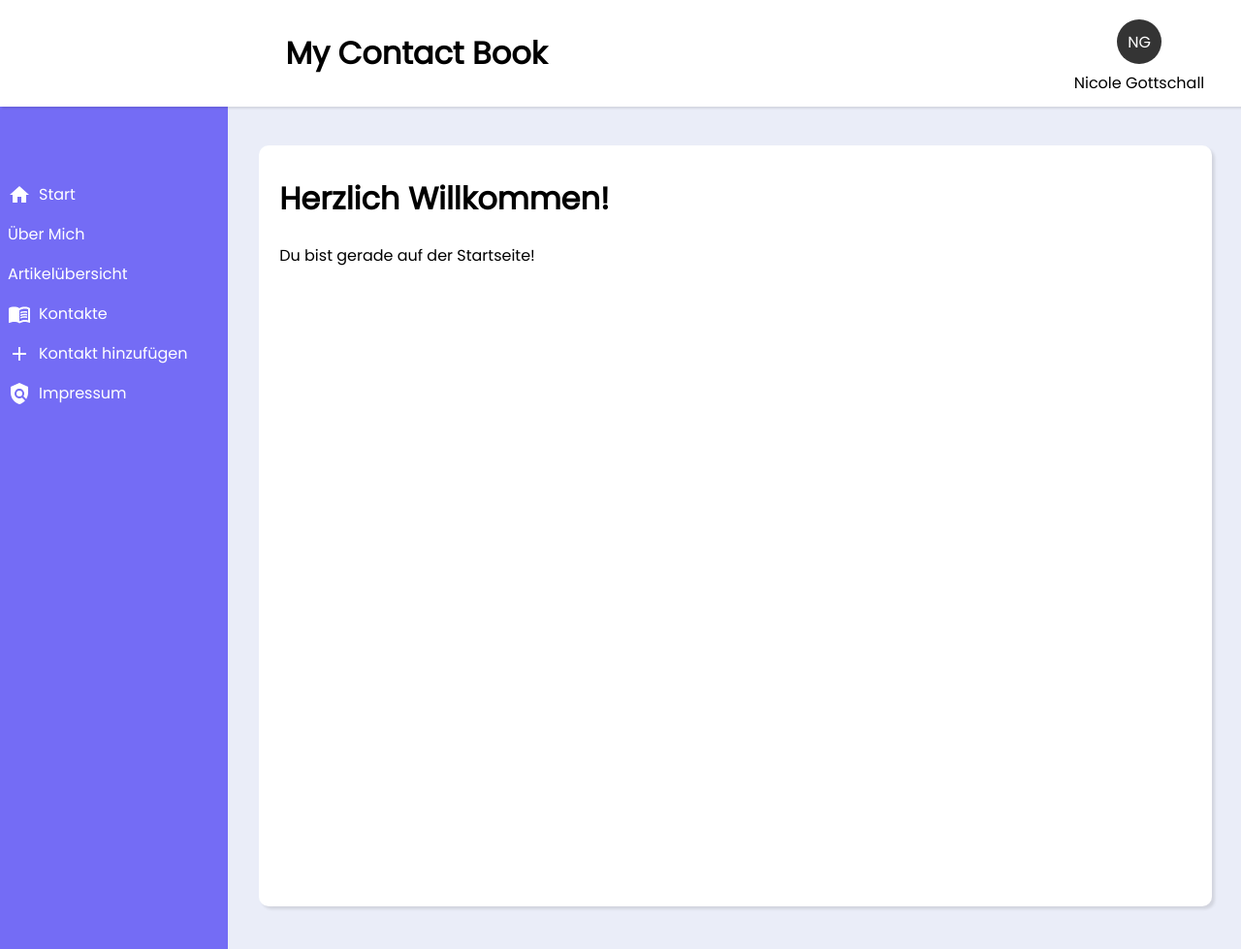
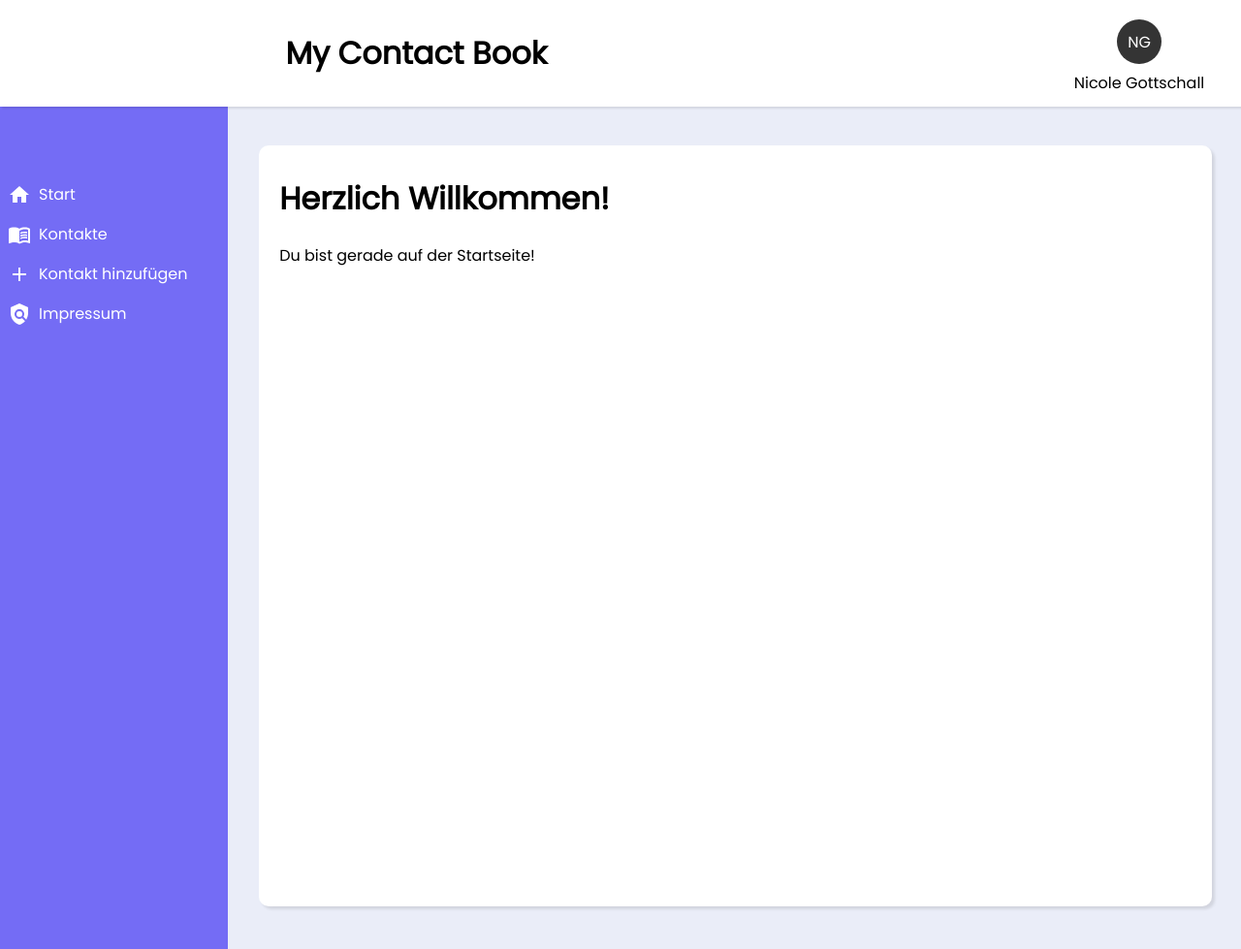
Before and after one commit to creatornicole/php-contact-book, a PHP site: the page made by index.php in a window 1280 px wide. Shown: the top 979 px of the page at 97% size. Run offline with PHP 8.4, Linux system fonts and the light colour scheme.

Commit message:
deleted unnecessary pages
deleted intro and articles page

```diff
--- a/index.php
+++ b/index.php
@@ -190,8 +190,6 @@
         <!-- Menu Container -->
         <div class="menu">
             <a href="index.php?page=start"><img src="img/home.svg"> Start</a>
-            <a href="index.php?page=intro">Über Mich</a>
-            <a href="index.php?page=articles">Artikelübersicht</a>
             <a href="index.php?page=contacts"><img src="img/contactbook.svg"> Kontakte</a>
             <a href="index.php?page=addContact"><img src="img/add.svg"> Kontakt hinzufügen</a>
             <a href="index.php?page=impressum"><img src="img/policy.svg"> Impressum</a>
@@ -259,12 +257,7 @@
                     $headline = 'Kontakt hinzufügen';
                 } else if($_GET['page'] == 'delete'){
                     $headline = 'Kontakt gelöscht';
-                } else if($_GET['page'] == 'intro') {
-                    $headline = 'Über Dich';
-                } else if($_GET['page'] == 'articles') {
-                    $headline = 'Deine Artikel';
-                }
-                else if($_GET['page'] == 'impressum') {
+                } else if($_GET['page'] == 'impressum') {
                     $headline =  'Impressum';
                 }
 
@@ -292,7 +285,6 @@
                             </div>
                         ";
                     }
-
                 } else if($_GET['page'] == 'addContact') {
                     echo "
                         <p>Über diese Seite kannst du ganz einfach einen neuen Kontakt hinzufügen.</p>
@@ -306,15 +298,6 @@
                             </div>
                             <button type='submit'>Absenden</button>
                         </form>
-                    ";
-                } else if($_GET['page'] == 'intro') {
-                    echo "
-                        <p>Hier findest Du alle gesammelten Informationen über dich.</p>
-                        <p>Füge neue über den + Button hinzu.</p>
-                    ";
-                } else if($_GET['page'] == 'articles') {
-                    echo "
-                        <p>All deine herausgesuchten Artikel in einer Übersicth.</p>
                     ";
                 } else if($_GET['page'] == 'impressum') {
                     echo "
```
